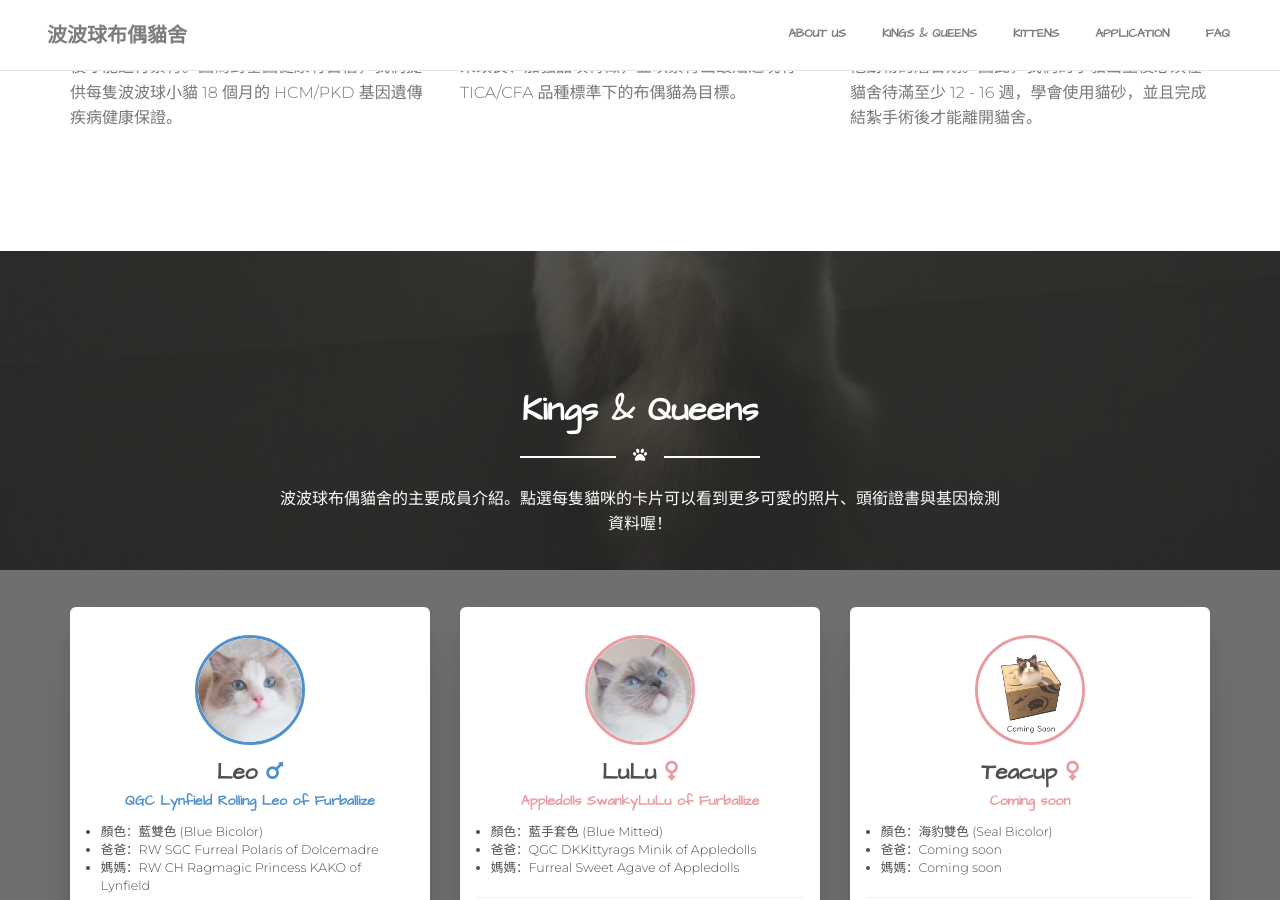
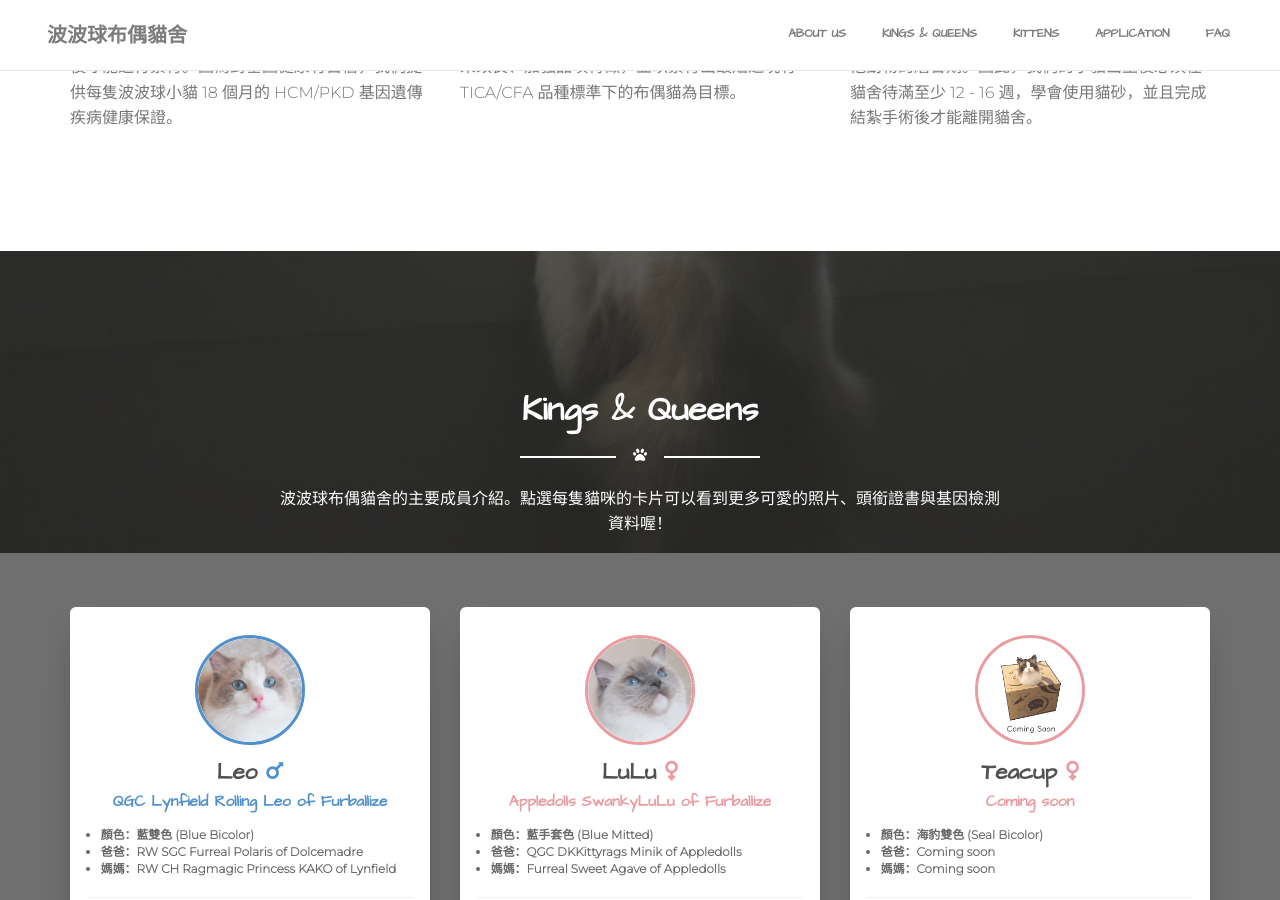
Before and after one commit to furballizeragdolls/furballizeragdolls.github.io, a Jekyll site: the page built from index.html, in a window 1280 px wide and 900 px high, scrolled down 1621 px. Built offline with Jekyll 4.4.1, drawn with Linux system fonts in a browser that asks for light colours; nearby versions of some CDN libraries; some web fonts are replaced; comment, search, counter and statistics services are not loaded.

Commit message:
Update style

```diff
--- a/assets/sass/main.scss
+++ b/assets/sass/main.scss
@@ -68,9 +68,10 @@ p {
     ul {
       padding-left: 1em;
       li {
-        color: rgb(48, 48, 48);
+        color: rgb(78, 78, 78);
         text-align: left;
-        font-size: 0.9em;
+        font-size: 0.85em;
+        font-weight: 600;
       }
     }
     .title {
@@ -81,6 +82,7 @@ p {
       padding: 2em 1.2em 1em;
     }
     .small-text {
+      font-size: 1.1em;
       font-weight: bold;
     }
     .description {
```
Also changed, not shown: assets/css/main.css, 1 other file.
